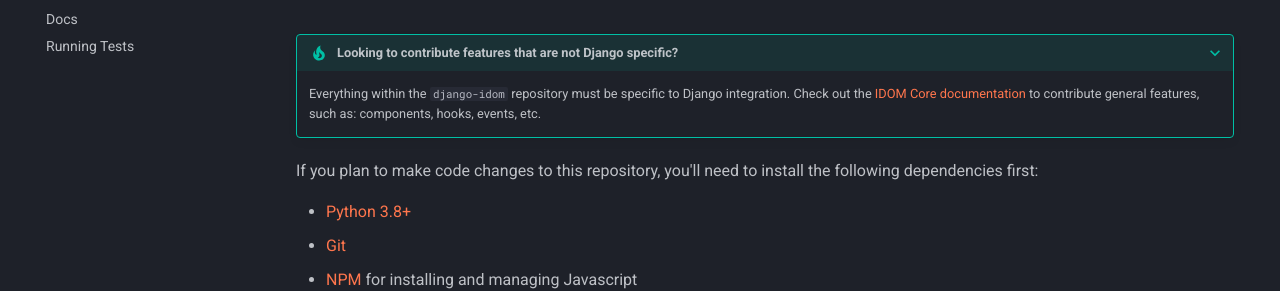
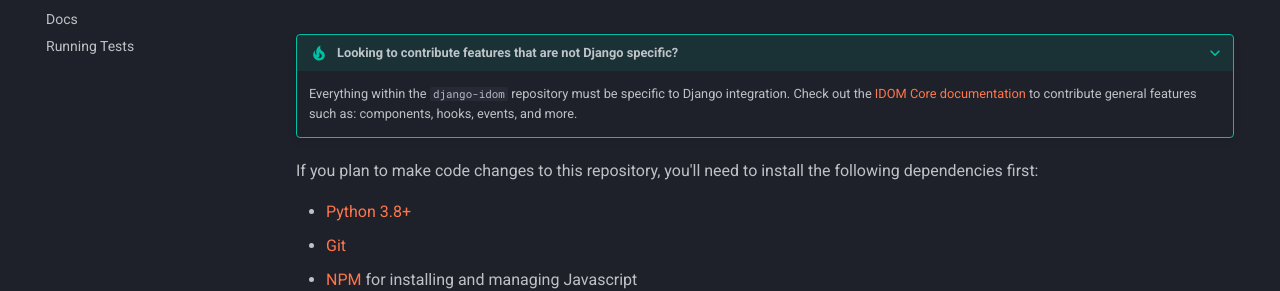
Before and after one commit to reactive-python/reactpy-django, an MkDocs documentation site: the page built from docs/contribute/django-idom.md, in a window 1280 px wide and 1036 px high. Shown: the part 194-485 px from the top of the window. Built offline with MkDocs 1.6.1 and Material for MkDocs 9.7.7, drawn with Linux system fonts in a browser that asks for light colours; comment, search, counter and statistics services are not loaded.

Commit message:
Minor grammar cleanup

```diff
--- a/docs/contribute/django-idom.md
+++ b/docs/contribute/django-idom.md
@@ -1,6 +1,6 @@
 ???+ tip "Looking to contribute features that are not Django specific?"
 
-    Everything within the `django-idom` repository must be specific to Django integration. Check out the [IDOM Core documentation](https://idom-docs.herokuapp.com/docs/about/contributor-guide.html) to contribute general features, such as: components, hooks, events, etc.
+    Everything within the `django-idom` repository must be specific to Django integration. Check out the [IDOM Core documentation](https://idom-docs.herokuapp.com/docs/about/contributor-guide.html) to contribute general features such as: components, hooks, events, and more.
 
 If you plan to make code changes to this repository, you'll need to install the following dependencies first:
 
```
